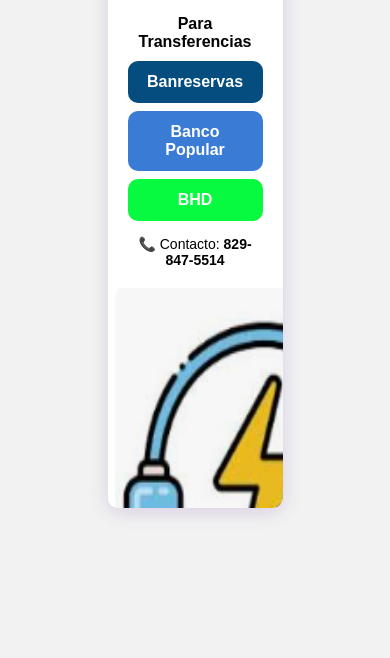
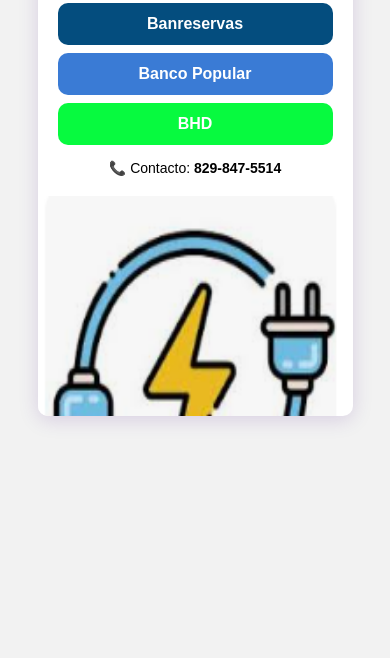
Before and after one commit to rjjmp/targeta, a plain HTML site: page index.html in a window 390 px wide. Shown: the part 186-844 px from the top of the page. Drawn offline with Linux system fonts and the light colour scheme.

Commit message:
ajustes de anchi para moviles
mejorando el diseño responsivo

```diff
--- a/css/estilo.css
+++ b/css/estilo.css
@@ -99,6 +99,8 @@
 @media (max-width: 768px) {
     .card {
         flex-direction: column;
+        width: 90%;
+        max-width: none;
     }
 
     .side-image {
```
